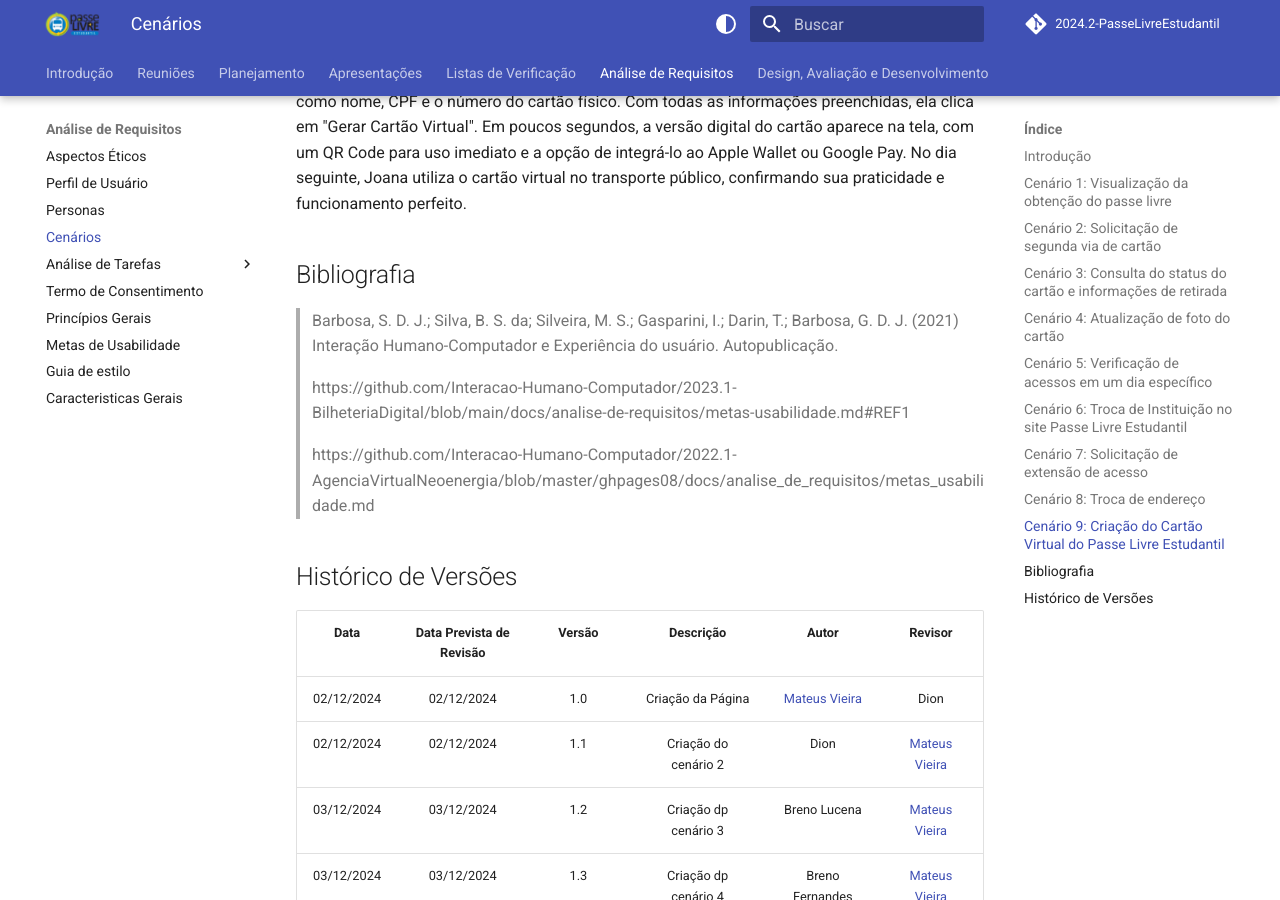
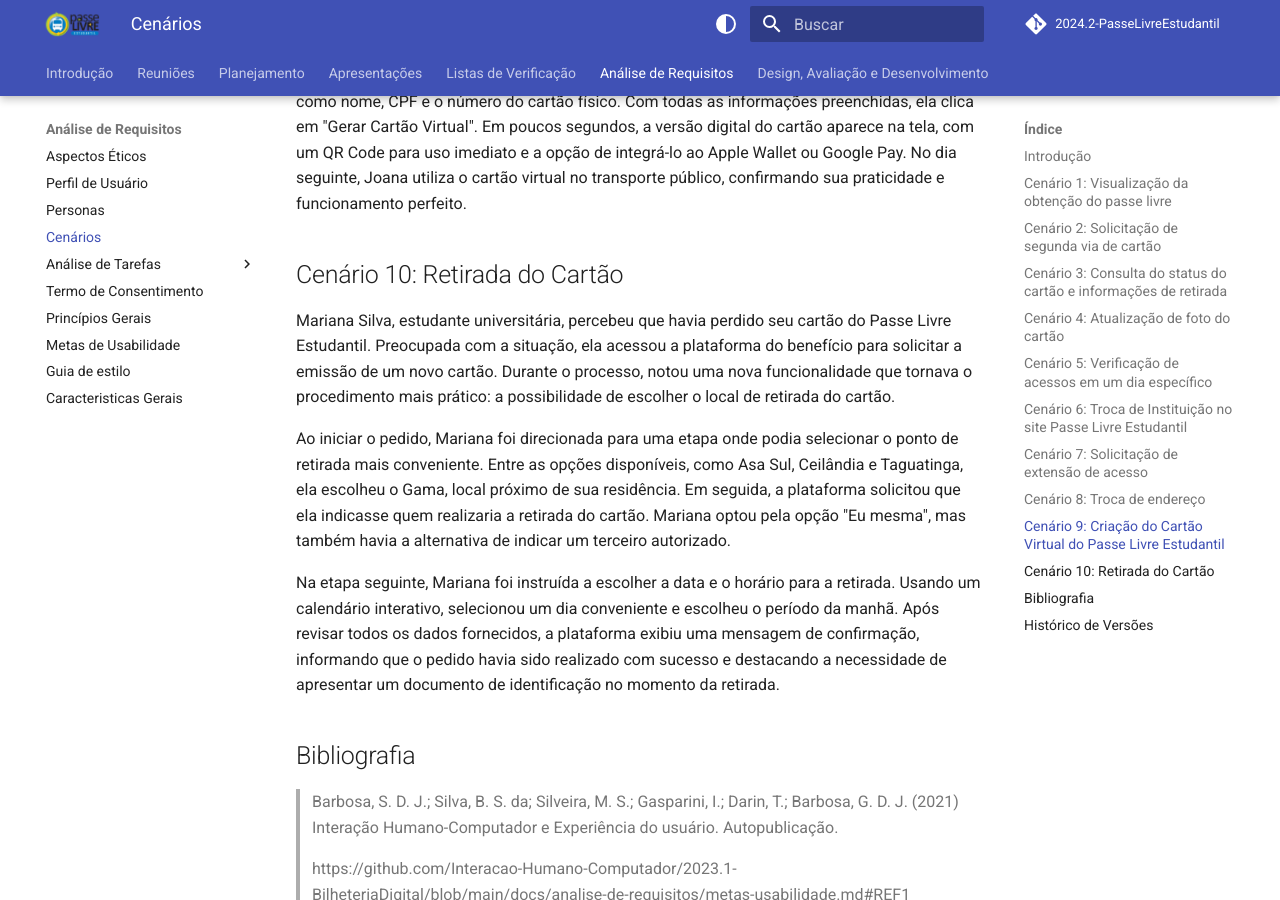
Before and after one commit to Interacao-Humano-Computador/2024.2-PasseLivreEstudantil, an MkDocs documentation site: the page built from docs/analise_de_requsitos/cenarios.md, in a window 1280 px wide and 900 px high, scrolled down 3549 px. Built offline with MkDocs 1.6.1 and Material for MkDocs 9.7.7, drawn with Linux system fonts in a browser that asks for light colours; comment, search, counter and statistics services are not loaded; the version menu is left out.

Commit message:
atualização cenario

```diff
--- a/docs/analise_de_requsitos/cenarios.md
+++ b/docs/analise_de_requsitos/cenarios.md
@@ -64,6 +64,15 @@ Joana Silva, estudante universitária, frequentemente esquece ou perde o cartão
 Após realizar o login no celular, Joana acessa a aba "Cartão Virtual" no menu principal. O sistema solicita a confirmação de dados pessoais, como nome, CPF e o número do cartão físico. Com todas as informações preenchidas, ela clica em "Gerar Cartão Virtual".
 Em poucos segundos, a versão digital do cartão aparece na tela, com um QR Code para uso imediato e a opção de integrá-lo ao Apple Wallet ou Google Pay. No dia seguinte, Joana utiliza o cartão virtual no transporte público, confirmando sua praticidade e funcionamento perfeito.
 
+## Cenário 10: Retirada do Cartão
+
+Mariana Silva, estudante universitária, percebeu que havia perdido seu cartão do Passe Livre Estudantil. Preocupada com a situação, ela acessou a plataforma do benefício para solicitar a emissão de um novo cartão. Durante o processo, notou uma nova funcionalidade que tornava o procedimento mais prático: a possibilidade de escolher o local de retirada do cartão.
+
+Ao iniciar o pedido, Mariana foi direcionada para uma etapa onde podia selecionar o ponto de retirada mais conveniente. Entre as opções disponíveis, como Asa Sul, Ceilândia e Taguatinga, ela escolheu o Gama, local próximo de sua residência. Em seguida, a plataforma solicitou que ela indicasse quem realizaria a retirada do cartão. Mariana optou pela opção "Eu mesma", mas também havia a alternativa de indicar um terceiro autorizado.
+
+Na etapa seguinte, Mariana foi instruída a escolher a data e o horário para a retirada. Usando um calendário interativo, selecionou um dia conveniente e escolheu o período da manhã. Após revisar todos os dados fornecidos, a plataforma exibiu uma mensagem de confirmação, informando que o pedido havia sido realizado com sucesso e destacando a necessidade de apresentar um documento de identificação no momento da retirada.
+
+
 ## Bibliografia
 
 > Barbosa, S. D. J.; Silva, B. S. da; Silveira, M. S.; Gasparini, I.; Darin, T.; Barbosa, G. D. J. (2021) Interação Humano-Computador e Experiência do usuário. Autopublicação.
```
